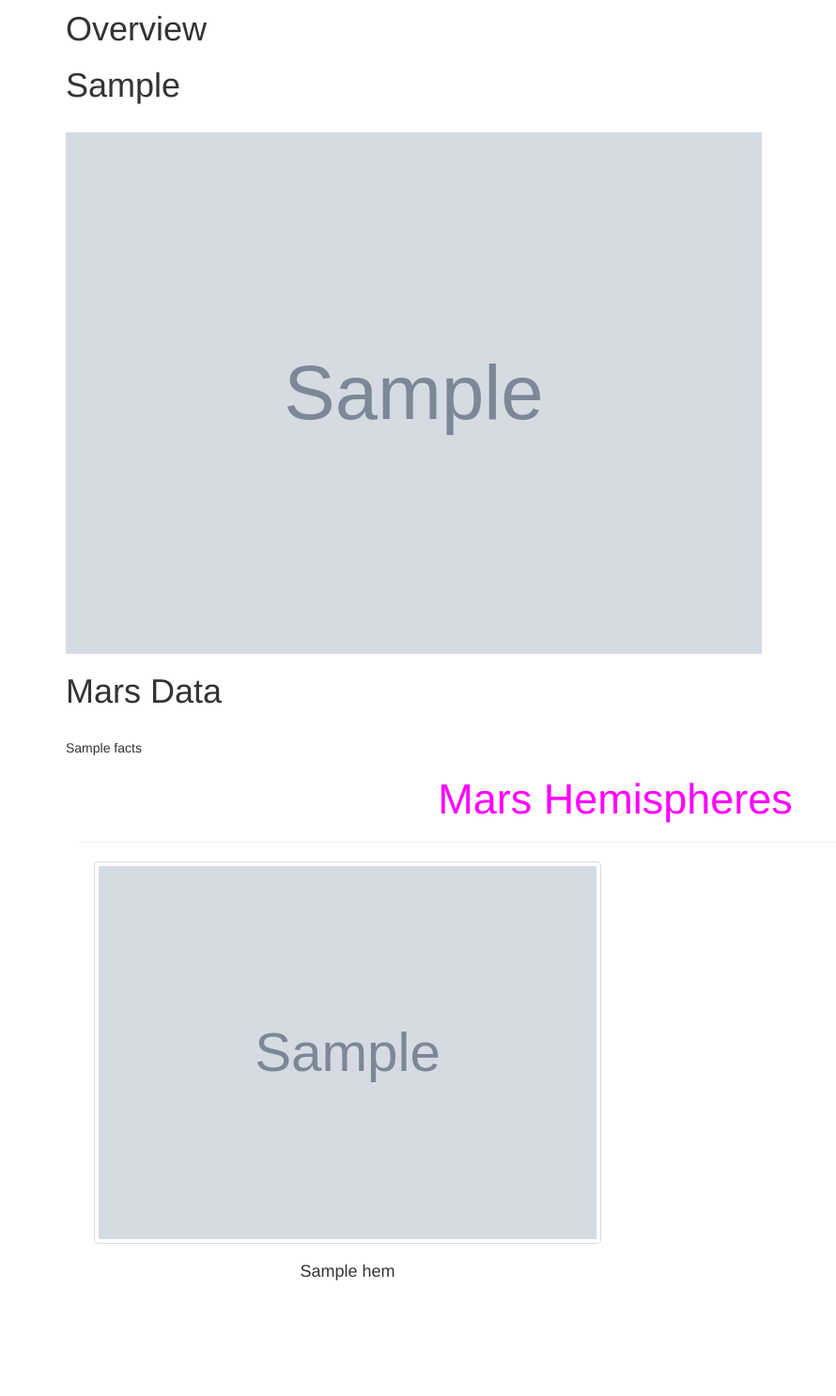
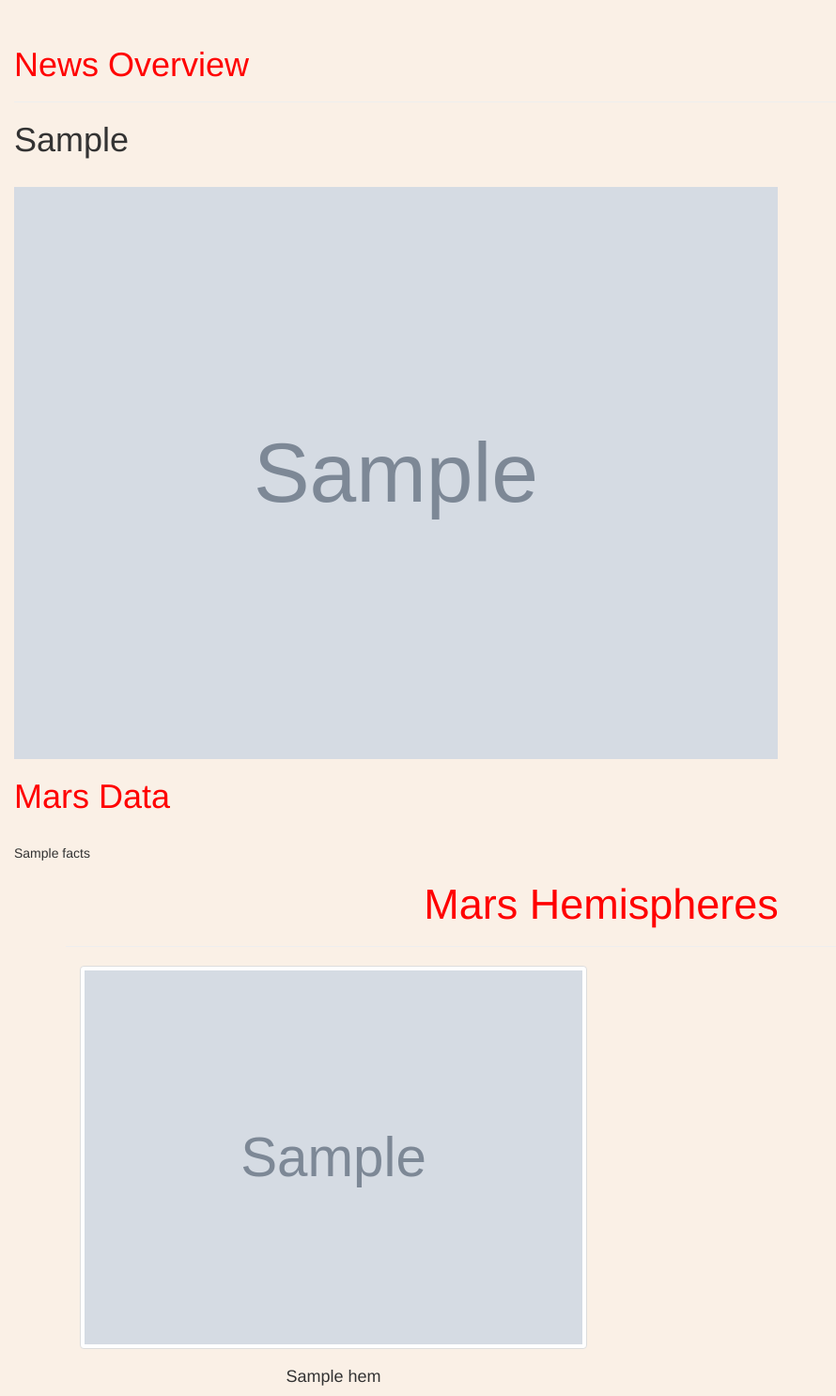
Before and after one commit to clmatherson/web-scraping-challenge, a Flask app: page / in a window 1280 px wide. Shown: the part 398-1884 px from the top of the page at 94% size, without its empty margins (0-890 px from the left). Before the commit the page ends 1761 px from the top, so only its background shows below. Run offline with Flask 2, Linux system fonts and the light colour scheme; grey boxes marked "Sample" are stand-in pictures; a database or web service that is not in the repository returns one stand-in record (values such as "Sample title"); some libraries are stand-ins or nearby versions.

Commit message:
Push updated files to Git Hub

```diff
--- a/Missions_to_Mars/app.py
+++ /dev/null
@@ -1,68 +0,0 @@
-from flask import Flask, render_template, redirect
-from flask_pymongo import PyMongo
-
-from splinter import Browser
-from bs4 import BeautifulSoup as bs
-
-app = Flask(__name__)
-
-app.config['MONGO_URI'] = 'mongodb://localhost:27017/marsscrape_db'
-mongo = PyMongo(app)
-
-@app.route('/')
-def index():
-    attribute = mongo.db.attributes.find_one()
-    return render_template('index.html', attribute=attribute)
-
-@app.route('/scrape')
-def scrape():
-    executable_path = {'executable_path': './chromedriver'}
-    browser = Browser('chrome', **executable_path, headless=False)
-
-    url = 'https://mars.nasa.gov/news/?page=0&per_page=40&order=publish_date+desc%2Ccreated_at+desc&search=&category=19%2C165%2C184%2C204&blank_scope=Latest'
-    browser.visit(url)
-
-    html = browser.html
-    soup =bs(html, 'html.parser')
-
-    try:
-        title = soup.find('div', class_='content_title').text
-    except:
-        title = 'NASA News Title Not Available'
-
-    try:
-        paragraph = soup.find('div', class_='article_teaser_body').text
-    except:
-        paragraph = 'NASA News Paragraph Not Available'
-
-    mars_site_image_url = 'https://www.jpl.nasa.gov/spaceimages/?search=&category=Mars'
-    browser.visit(mars_site_image_url)
-
-    browser.links.find_by_partial_text('FULL IMAGE').click()
-    browser.links.find_by_partial_text('more info').click()
-    browser.links.find_by_partial_href('/largesize/').click()
-
-    mars_featured_image_html = browser.html
-    mars_featured_image_soup = bs(mars_featured_image_html, 'html.parser')
-
-    try:
-        mars_featured_image_url = mars_featured_image_soup.select_one('img')['src']
-    except:
-        mars_featured_image_url = "NASA Image Not Available"
-
-    image = mars_featured_image_url
-
-    browser.quit()
-
-    attribute = {
-        'Title': title,
-        'Paragraph': paragraph,
-        'Image': image
-    }
-
-    mongo.db.attributes.update({}, attribute, upsert=True)
-
-    return redirect('/')
-
-if __name__ == '__main__':
-    app.run(debug=True)
--- a/Missions_to_Mars/templates/index.html
+++ b/Missions_to_Mars/templates/index.html
@@ -1,38 +1,76 @@
 <!DOCTYPE html>
 <html lang="en">
+
     <head>
         <meta charset="UTF-8" />
         <meta name="viewport" content="width=device-width, initial-scale=1.0" />
         <meta http-equiv="X-UA-Compatible" content="ie=edge" />
         <title>Mars Scraper</title>
+
         <link
         rel="stylesheet"
         href="https://maxcdn.bootstrapcdn.com/bootstrap/3.3.7/css/bootstrap.min.css"
         href="https://maxcdn.bootstrapcdn.com/bootstrap/4.0.0/css/bootstrap.min.css"
+        link rel="stylesheet" type="text/css" href="style.css"
         />
+
     </head>
 
-    <body>
-        <div class="container">
-            <div class="jumbotron text-center">
-                <h1>
-                    <a href="/scrape">Mars Scraper</a>
-                </h1>
-                <p></p>
+    <nav class="navbar navbar-inverse">
+        <div class="container-fluid">
+          <div class="navbar-header">
+            <a class="navbar-brand" href="/">
+                Mars
+            </a>
+          </div>
+
+            <div class="nav navbar-nav">
+            <a href="/scrape">
+                <button class="btn btn-danger navbar-btn">Scraper</button>
+            </a>
             </div>
 
+          <ul class="nav navbar-nav">
+            <li><a href="https://mars.nasa.gov/news/">Nasa: Mars News</a></li>
+            <li><a href="https://www.pbs.org/video/the-planets-mars-qjisjr/">Nova: Mars</a></li>
+            <li><a href="https://www.jpl.nasa.gov/spaceimages/?search=&category=Mars">JPL: Images</a></li>
+          </ul>
+        </div>
+      </nav>
+
+    <body style="background-color:linen">
+
+        <div class="container-fluid" style="color:whitesmoke;">
+            <div class="jumbotron" style="background-image: url('https://3iom3142cnb81rlnt6w4mtlr-wpengine.netdna-ssl.com/wp-content/uploads/2019/08/Bf64580dfb9f301a0949e60106526057.1824x0_q100_watermark_watermark_opacity-10_watermark_position-6_watermark_text-Copyright_Intihuatana.jpg')">
+
+                <iframe
+                width="460"
+                height="250"
+                style="float: right;"
+                src="https://www.youtube.com/embed/GY_7d55vJko"
+                frameborder="0"
+                allow="accelerometer; autoplay; clipboard-write; encrypted-media; gyroscope; picture-in-picture"
+                allowfullscreen></iframe>
+
+                <h1 class="display-4">Mars News</h1>
+                <br/>
+                <p class="lead">Head Line</p>
+                <br/>
+                <p>{{ attribute.news_title }}</p>
+
+            </div>
+          </div>
+
+        <div class="container-fluid">
             <div>
-                <h1>Head Line</h1>
-                <br/>
-                <h1>{{ attribute.news_title }}</h1>
-                <br/>
-                <h1>Overview</h1>
+                <h1 style="color: red;">News Overview</h1>
+                <hr/>
                 <h1>{{ attribute.news_paragraph }}</h1>
                 <br/>
                 <img src="{{ attribute.feature_image }}" style="width:65%" />
             </div>
 
-            <h1>Mars Data</h1>
+            <h1 style="color: red;">Mars Data</h1>
             <br/>
             <table class="thead-light">
                 <thead class="thead-light">
@@ -42,7 +80,7 @@
 
 
             <div class="container">
-                <h2 align="center" style="color:magenta; font-size: 45px;">Mars Hemispheres</h2>
+                <h2 align="center" style="color:red; font-size: 45px;">Mars Hemispheres</h2>
                 <hr>
                     <div class="card">
                         {% for hem in attribute.hemispheres %}
```
Also changed, not shown: Missions_to_Mars/templates/style.css (added, +14 -0 lines), 1 other file.
